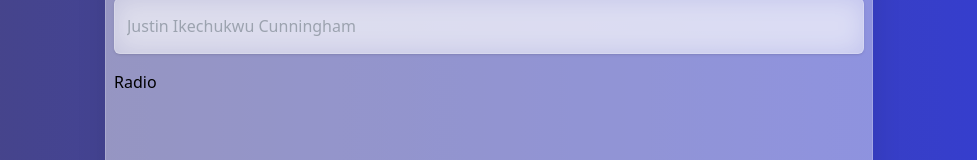
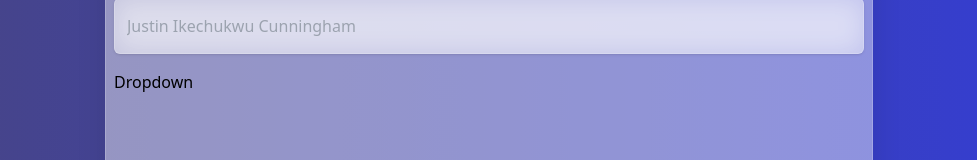
Before and after one commit to miarolfe/SwEngGroup30, a Next.js app in the folder front/life-insurance-front/: page /quote in a window 1280 px wide. Shown: the part 243-403 px from the top of the page, without its empty margins (151-1128 px from the left). Built offline with nearby package versions, Linux system fonts and the light colour scheme.

Commit message:
Add dropdown

```diff
--- a/front/life-insurance-front/app/quote/page.tsx
+++ b/front/life-insurance-front/app/quote/page.tsx
@@ -87,7 +87,7 @@ const Quote = () => {
                 label: "Full name",
               },
               {
-                radioOptions: ["Hey"],
+                dropdownOptions: ["Yes", "No", "Maybe"],
                 label: "lol",
               },
             ]}
--- a/front/life-insurance-front/components/QuoteQuestion/QuoteQuestion.tsx
+++ b/front/life-insurance-front/components/QuoteQuestion/QuoteQuestion.tsx
@@ -11,7 +11,12 @@ type Radio = {
   radioOptions: string[];
 };
 
-type Inputs = TextBox | Radio;
+type Dropdown = {
+  label: string;
+  dropdownOptions: string[];
+};
+
+type Inputs = TextBox | Radio | Dropdown;
 
 type Props = {
   question: string;
@@ -25,6 +30,7 @@ type Props = {
 
 const QuoteQuestion = ({ active = false, ...props }: Props) => {
   const getComponent = (input: Inputs, idx: number) => {
+    // Textbox
     if ("textPlaceholder" in input)
       return (
         <SingleLineTextBox
@@ -33,6 +39,10 @@ const QuoteQuestion = ({ active = false, ...props }: Props) => {
         />
       );
 
+    // Dropdown
+    if ("dropdownOptions" in input) return <div>Dropdown</div>;
+
+    // Radio
     if ("radioOptions" in input) return <div>Radio</div>;
   };
   return (
```
